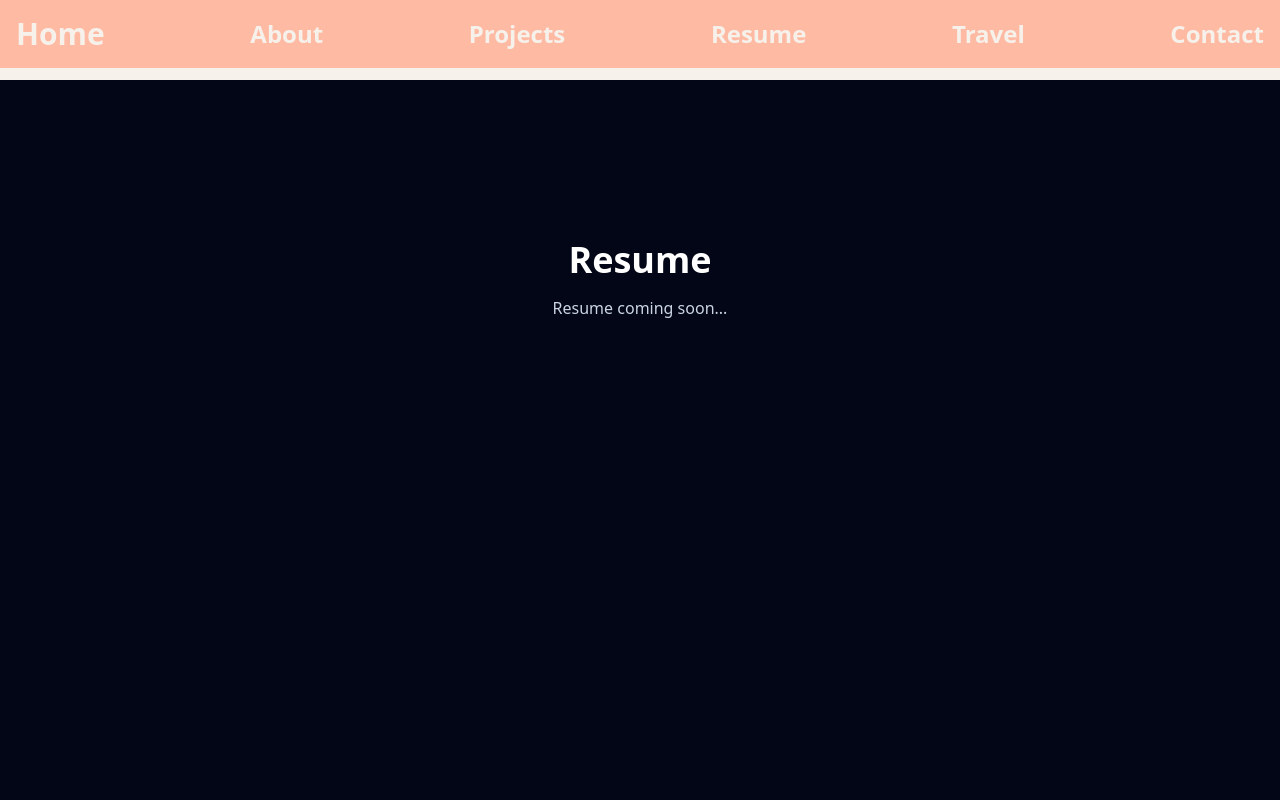
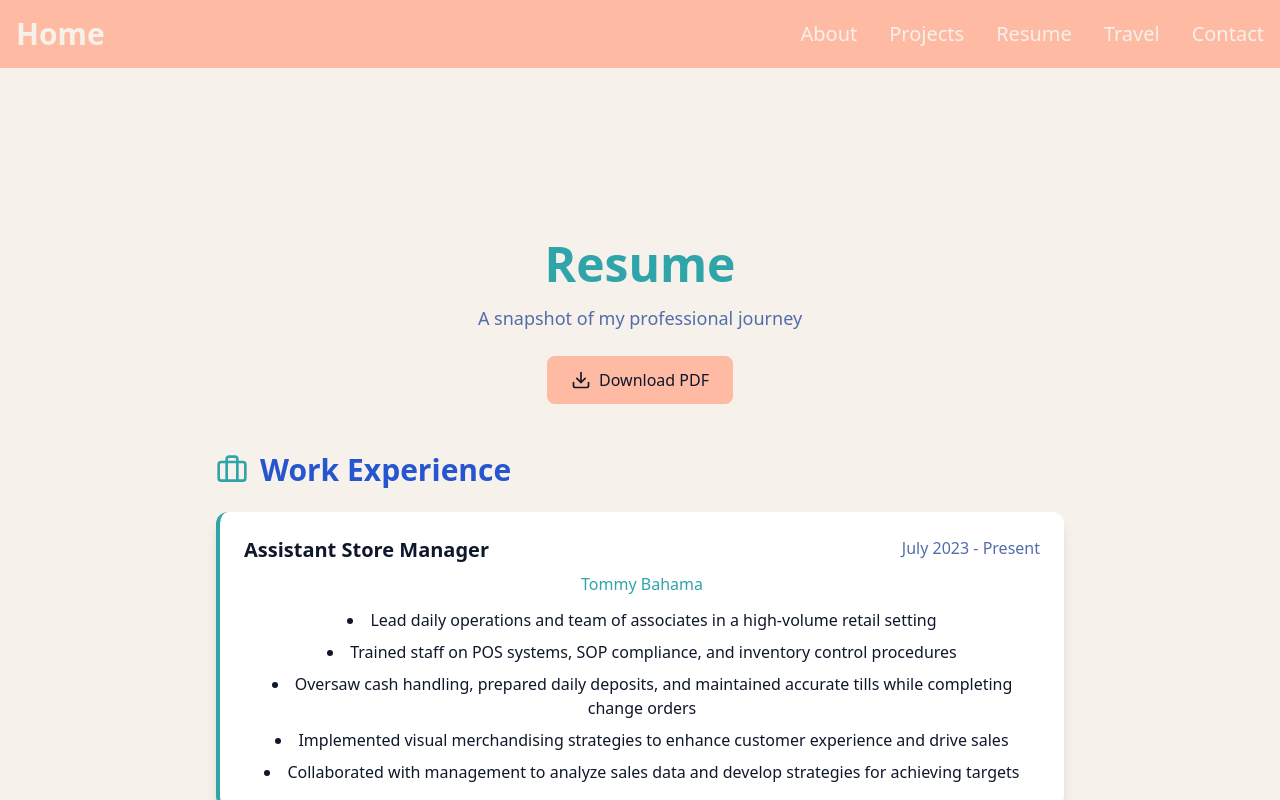
Before and after one commit to Cesar-J-H/cesar-j-h.github.io, a React (Vite) app: page /resume in a window 1280 px wide. Built offline with nearby package versions, Linux system fonts and the light colour scheme.

Commit message:
Updated Resume and Home Pages

```diff
--- a/src/components/NavBar.tsx
+++ b/src/components/NavBar.tsx
@@ -10,42 +10,53 @@ const NavBar: React.FC = () => {
             <div className="container mx-auto">
                 {/* Logo and Menu Toggle */}
                 <div className="flex justify-between items-center">
-                    <Link to= "/Home" className="text-3xl font-bold">Home</Link>
-                    <Link to= "/About" className="text-2xl font-bold">About</Link>
-                    <Link to= "/Projects" className="text-2xl font-bold">Projects</Link>
-                    <Link to= "/Resume" className="text-2xl font-bold">Resume</Link>
-                    <Link to= "/Travel" className="text-2xl font-bold">Travel</Link>
-                    <Link to= "/Contact" className="text-2xl font-bold">Contact</Link>
+                    <Link to="/Home" className="text-2xl md:text-3xl font-bold">Home</Link>
+
+                    {/* Desktop links (hidden on small screens) */}
+                    <div className="hidden md:flex items-center gap-8">
+                        <Link to="/About" className="text-xl font-medium">About</Link>
+                        <Link to="/Projects" className="text-xl font-medium">Projects</Link>
+                        <Link to="/Resume" className="text-xl font-medium">Resume</Link>
+                        <Link to="/Travel" className="text-xl font-medium">Travel</Link>
+                        <Link to="/Contact" className="text-xl font-medium">Contact</Link>
                     </div>
 
-                {/* Mobile Menu Button*/}
+                    {/* Mobile Menu Button (visible on small screens) */}
                     <button
-                    onClick={() => setOpen(!open)}
-                    className="md:hidden absolute top-4 right-4 focus:outline-none"
+                        onClick={() => setOpen(!isOpen)}
+                        className="md:hidden focus:outline-none"
+                        aria-label="Toggle menu"
                     >
                         {isOpen ? <X size={24} /> : <Menu size={24} />}
                     </button>
                 </div>
+            </div>
             {/* Mobile Nav Menu */}
                         {isOpen && (
-                <div className="md:hidden mt-4">
-                    <Link to="/Home" className="block py-2" onClick={() => setOpen(false)}>
-                    Home
+                                <div className="md:hidden mt-4 space-y-2">
+                                        <Link to="/Home" className="flex items-center gap-3 py-2 text-lg" onClick={() => setOpen(false)}>
+                                            <Home size={18} />
+                                            <span>Home</span>
                                         </Link>
-                    <Link to="/About" className="block py-2" onClick={() => setOpen(false)}>
-                    About
+                                        <Link to="/About" className="flex items-center gap-3 py-2 text-lg" onClick={() => setOpen(false)}>
+                                            <User size={18} />
+                                            <span>About</span>
                                         </Link>
-                    <Link to="/Projects" className="block py-2" onClick={() => setOpen(false)}>
-                    Projects
+                                        <Link to="/Projects" className="flex items-center gap-3 py-2 text-lg" onClick={() => setOpen(false)}>
+                                            <Briefcase size={18} />
+                                            <span>Projects</span>
                                         </Link>
-                    <Link to="/Resume" className="block py-2" onClick={() => setOpen(false)}>
-                    Resume
+                                        <Link to="/Resume" className="flex items-center gap-3 py-2 text-lg" onClick={() => setOpen(false)}>
+                                            <FileText size={18} />
+                                            <span>Resume</span>
                                         </Link>
-                    <Link to="/Travel" className="block py-2" onClick={() => setOpen(false)}>
-                    Travel
+                                        <Link to="/Travel" className="flex items-center gap-3 py-2 text-lg" onClick={() => setOpen(false)}>
+                                            <MapPin size={18} />
+                                            <span>Travel</span>
                                         </Link>
-                    <Link to="/Contact" className="block py-2" onClick={() => setOpen(false)}>
-                    Contact
+                                        <Link to="/Contact" className="flex items-center gap-3 py-2 text-lg" onClick={() => setOpen(false)}>
+                                            <Mail size={18} />
+                                            <span>Contact</span>
                                         </Link>
                                 </div>
                         )}
--- a/src/pages/Resume.tsx
+++ b/src/pages/Resume.tsx
@@ -1,12 +1,129 @@
 import React from 'react';
+import { Briefcase, GraduationCap, Award, Code, Download } from 'lucide-react';
+import resumePdf from '../assets/downloads/CesarHerreraResume2025.pdf';
+import transcriptPdf from '../assets/downloads/CesarHTranscript.pdf';
 
 const Resume: React.FC = () => {
   return (
-    <div className="min-h-screen bg-slate-950">
+    <div className="min-h-screen bg-sand">
       <main className="pt-20">
-        <section className="max-w-6xl mx-auto px-6 py-20">
-          <h1 className="text-4xl font-bold text-white">Resume</h1>
-          <p className="text-slate-300 mt-4">Resume coming soon...</p>
+        <section className="max-w-4xl mx-auto px-6 py-20">
+          {/* Header */}
+          <div className="text-center mb-12">
+            <h1 className="text-5xl font-bold text-teal mb-4">Resume</h1>
+            <p className="text-lighterBlue text-lg">A snapshot of my professional journey</p>
+            <a href={resumePdf} download className="mt-6 inline-flex px-6 py-3 bg-coral hover:bg-teal text-navy rounded-lg font-medium transition-colors flex items-center gap-2 mx-auto">
+              <Download className="w-5 h-5" />
+              Download PDF
+            </a>
+          </div>
+
+          {/* Experience Section */}
+          <div className="mb-16">
+            <div className="flex items-center gap-3 mb-6">
+              <Briefcase className="w-8 h-8 text-teal" />
+              <h2 className="text-3xl font-bold text-lightBlue">Work Experience</h2>
+            </div>
+
+            <div className="space-y-8">
+              {/* Tommy Bahama */}
+              <div className="bg-white p-6 rounded-xl border-l-4 border-teal shadow-lg">
+                <div className="flex justify-between items-start mb-2">
+                  <h3 className="text-xl font-bold text-navy">Assistant Store Manager</h3>
+                  <span className="text-lighterBlue font-medium">July 2023 - Present</span>
+                </div>
+                <p className="text-teal font-medium mb-3">Tommy Bahama</p>
+                <ul className="list-disc list-inside space-y-2 text-navy">
+                  <li>Lead daily operations and team of associates in a high-volume retail setting</li>
+                  <li>Trained staff on POS systems, SOP compliance, and inventory control procedures</li>
+                  <li>Oversaw cash handling, prepared daily deposits, and maintained accurate tills while completing change orders</li>
+                  <li>Implemented visual merchandising strategies to enhance customer experience and drive sales</li>
+                  <li>Collaborated with management to analyze sales data and develop strategies for achieving targets</li>
+                </ul>
+              </div>
+
+              {/* DKNY */}
+              <div className="bg-white p-6 rounded-xl border-l-4 border-coral shadow-lg">
+                <div className="flex justify-between items-start mb-2">
+                  <h3 className="text-xl font-bold text-navy">Manager In Training</h3>
+                  <span className="text-lighterBlue font-medium">February 2020 - June 2023</span>
+                </div>
+                <p className="text-teal font-medium mb-3">DKNY</p>
+                <ul className="list-disc list-inside space-y-2 text-navy">
+                  <li>Supervised team performance and led sales training</li>
+                  <li>Assisted with hiring, onboarding, and training to maintain consistent customer service</li>
+                  <li>Improved stockroom organization and inventory managment by implementing consistent BOH policies</li>
+                  <li>Top seller for 4 months prior to promotion from Sales Associate</li>
+                </ul>
+              </div>
+            </div>
+          </div>
+
+          {/* Education Section */}
+          <div className="mb-16">
+            <div className="flex items-center gap-3 mb-6">
+              <GraduationCap className="w-8 h-8 text-teal" />
+              <h2 className="text-3xl font-bold text-lightBlue">Education</h2>
+            </div>
+
+            <div className="space-y-6">
+              <div className="bg-white p-6 rounded-xl border-l-4 border-lightBlue shadow-lg">
+                <div className="flex justify-between items-start mb-2">
+                  <h3 className="text-xl font-bold text-navy">Bachelor of Science in CS & Software Engineering</h3>
+                  <span className="text-lighterBlue font-medium">Graduation: December 2025</span>
+                </div>
+                <p className="text-teal font-medium mb-2">University of Washington Bothell</p>
+                <p className="text-navy">Dean's List Recipient: Autumn 2022 - Winter 2023 - Spring 2023 - Autumn 2023</p>
+                <p className="text-navy">Cumulative GPA: 3.77</p>
+                <a href={transcriptPdf} download className="mt-4 inline-flex px-4 py-2 bg-lightBlue hover:bg-teal text-white rounded-lg font-medium transition-colors items-center gap-2">
+                  <Download className="w-4 h-4" />
+                  Download Transcript
+                </a>
+              </div>
+            </div>
+          </div>
+
+          {/* Skills Section */}
+          <div className="mb-16">
+            <div className="flex items-center gap-3 mb-6">
+              <Code className="w-8 h-8 text-teal" />
+              <h2 className="text-3xl font-bold text-lightBlue">Skills</h2>
+            </div>
+
+            <div className="grid grid-cols-1 md:grid-cols-2 gap-6">
+              <div className="bg-white p-6 rounded-xl shadow-lg">
+                <h3 className="text-lg font-bold text-teal mb-4">Technical Skills</h3>
+                <div className="flex flex-wrap gap-2">
+                  <span className="px-3 py-1 bg-coral text-navy rounded-full text-sm font-medium">JavaScript</span>
+                  <span className="px-3 py-1 bg-coral text-navy rounded-full text-sm font-medium">TypeScript</span>
+                  <span className="px-3 py-1 bg-coral text-navy rounded-full text-sm font-medium">React</span>
+                  <span className="px-3 py-1 bg-coral text-navy rounded-full text-sm font-medium">Node.js</span>
+                  <span className="px-3 py-1 bg-coral text-navy rounded-full text-sm font-medium">Python</span>
+                  <span className="px-3 py-1 bg-coral text-navy rounded-full text-sm font-medium">C++</span>
+                  <span className="px-3 py-1 bg-coral text-navy rounded-full text-sm font-medium">Git</span>
+                  <span className="px-3 py-1 bg-coral text-navy rounded-full text-sm font-medium">Microsoft Word</span>
+                  <span className="px-3 py-1 bg-coral text-navy rounded-full text-sm font-medium">Microsoft Excel</span>
+                  <span className="px-3 py-1 bg-coral text-navy rounded-full text-sm font-medium">Microsoft PowerPoint</span>
+                </div>
+              </div>
+
+              <div className="bg-white p-6 rounded-xl shadow-lg">
+                <h3 className="text-lg font-bold text-teal mb-4">Soft Skills</h3>
+                <div className="flex flex-wrap gap-2">
+                  <span className="px-3 py-1 bg-lightBlue text-white rounded-full text-sm font-medium">Leadership</span>
+                  <span className="px-3 py-1 bg-lightBlue text-white rounded-full text-sm font-medium">Communication</span>
+                  <span className="px-3 py-1 bg-lightBlue text-white rounded-full text-sm font-medium">Problem Solving</span>
+                  <span className="px-3 py-1 bg-lightBlue text-white rounded-full text-sm font-medium">Teamwork</span>
+                  <span className="px-3 py-1 bg-lightBlue text-white rounded-full text-sm font-medium">Time Management</span>
+                  <span className="px-3 py-1 bg-lightBlue text-white rounded-full text-sm font-medium">Coaching</span>
+                  <span className="px-3 py-1 bg-lightBlue text-white rounded-full text-sm font-medium">Technical Communication</span>
+                </div>
+              </div>
+            </div>
+          </div>
+
+          {/* Certifications/Awards Section */}
+
         </section>
       </main>
     </div>
--- /dev/null
+++ b/src/types/custom.d.ts
@@ -0,0 +1 @@
+declare module '*.pdf';
```
Also changed, not shown: src/pages/Home.tsx (+14 -5 lines), 2 other files (tests, documents, lock files or other folders). Lines whose indentation alone changed are shown as unchanged.
